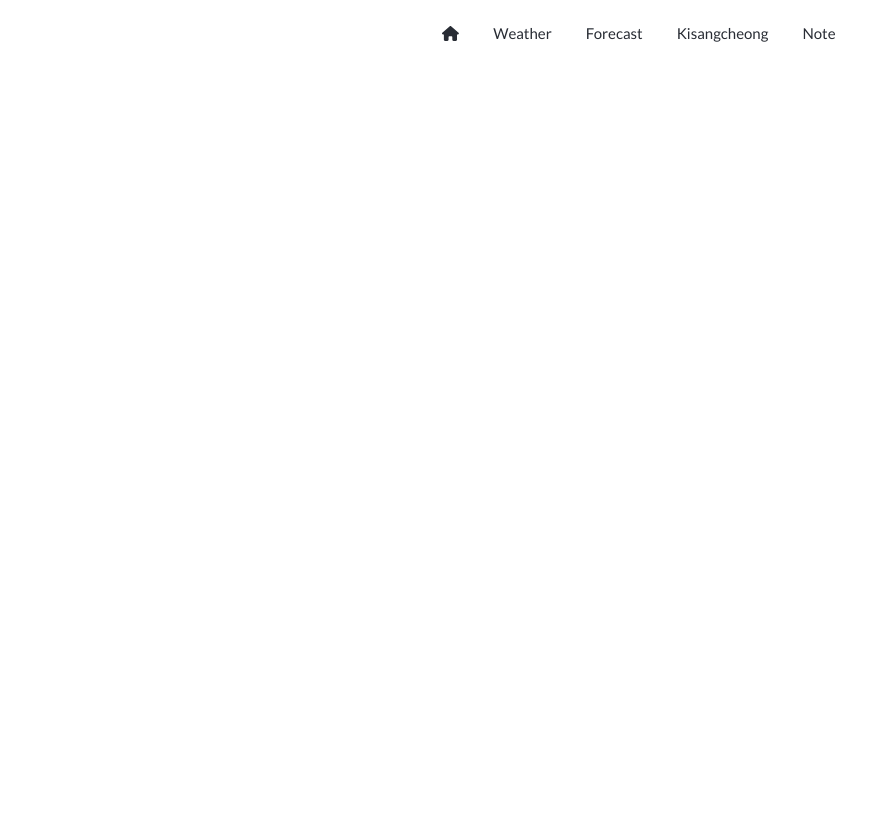
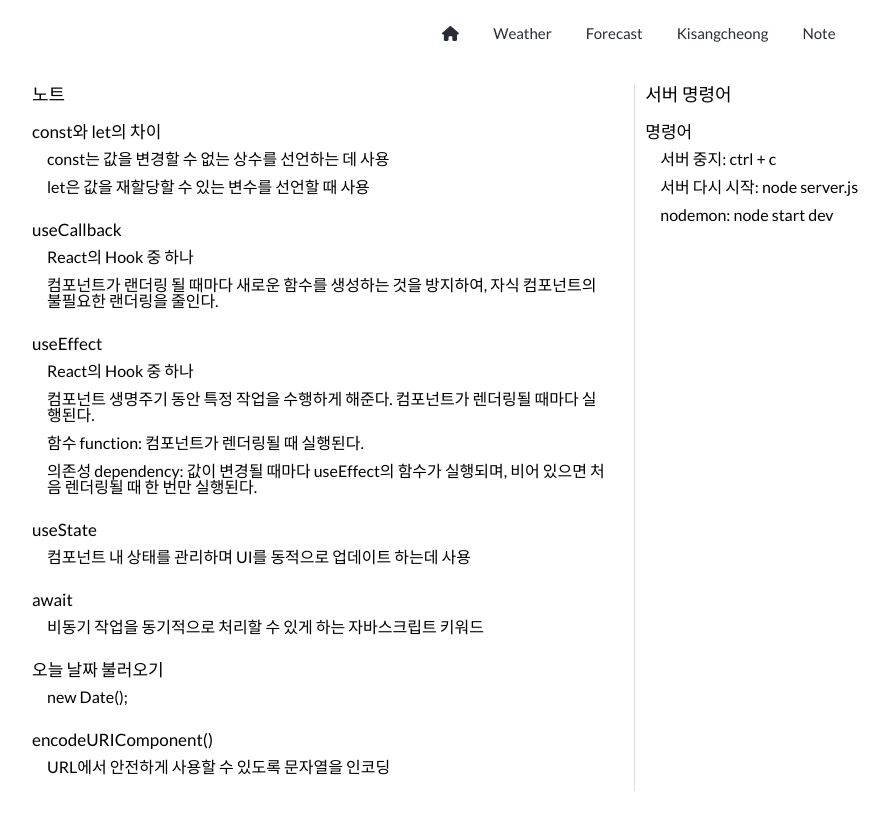
Before and after one commit to juyeong-yun/weather-app, a React (Create React App) app in the folder weather-app/: page /weather-app/study-note in a window 1280 px wide. Shown: the top 814 px of the page, without its empty margins (1-890 px from the left). Built offline with nearby package versions, Linux system fonts and the light colour scheme.

Commit message:
note 정리 완료

```diff
--- a/weather-app/src/css/main.css
+++ b/weather-app/src/css/main.css
@@ -17,7 +17,3 @@ Test Page
 *+++++++++++++++++++*/
 .result { margin-top: 10px;}
 .result h4, .result p {padding: 10px 0;}
-
-.note { margin-top: 10%;}
-.note li {display: block; padding: 10px 0; line-height: initial;}
-.note li ol li{padding: 10px 15px;}
--- /dev/null
+++ b/weather-app/src/css/note.css
@@ -0,0 +1,10 @@
+.note { margin-top: 10px;}
+.note {display: flex; align-items: flex-start;}
+
+.study {border-right: 1px solid #dedddd}
+
+.study, .forServer {width: 48%; padding: 0 10px;}
+.study h3, .forServer h3 {font-size: 18px; font-weight:500; margin-bottom: 10px;}
+.study li, .forServer li {display: block; padding: 10px 0; font-size: 17px;}
+.study li ol, .forServer li ol {margin-top: 5px;}
+.study li ol li, .forServer li ol li{padding: 6px 15px; font-size: 16px;}
--- a/weather-app/src/pages/Note.js
+++ b/weather-app/src/pages/Note.js
@@ -1,11 +1,72 @@
-import react from 'react';
+import React from 'react';
+import '../css/note.css';
+import '../css/main.css';
+import '../reset.css';
 
 const Note = () => {
     return(
-        <div className='note'>
-
+        <div className='container'>
+            <div className='note'>
+                <div className='study'>
+                    <h3>노트</h3>
+                    <ul>
+                        <li>const와 let의 차이
+                            <ol>
+                                <li>const는 값을 변경할 수 없는 상수를 선언하는 데 사용</li>
+                                <li>let은 값을 재할당할 수 있는 변수를 선언할 때 사용</li>
+                            </ol>
+                        </li>
+                        <li>useCallback
+                            <ol>
+                                <li>React의 Hook 중 하나</li>
+                                <li>컴포넌트가 랜더링 될 때마다 새로운 함수를 생성하는 것을 방지하여, 자식 컴포넌트의 불필요한 랜더링을 줄인다.</li>
+                            </ol>
+                        </li>
+                        <li>useEffect
+                            <ol>
+                                <li>React의 Hook 중 하나</li>
+                                <li>컴포넌트 생명주기 동안 특정 작업을 수행하게 해준다. 컴포넌트가 렌더링될 때마다 실행된다.</li>
+                                <li>함수 function: 컴포넌트가 렌더링될 때 실행된다.</li>
+                                <li>의존성 dependency: 값이 변경될 때마다 useEffect의 함수가 실행되며, 비어 있으면 처음 렌더링될 때 한 번만 실행된다.</li>
+                            </ol>
+                        </li>
+                        <li>useState
+                            <ol>
+                                <li>컴포넌트 내 상태를 관리하며 UI를 동적으로 업데이트 하는데 사용</li>
+                            </ol>
+                        </li>
+                        <li>await
+                            <ol>
+                                <li>비동기 작업을 동기적으로 처리할 수 있게 하는 자바스크립트 키워드</li>
+                            </ol>
+                        </li>
+                        <li>오늘 날짜 불러오기
+                            <ol>
+                                <li><code>new Date();</code></li>
+                            </ol>
+                        </li>
+                        <li>encodeURIComponent()
+                            <ol>
+                                <li>URL에서 안전하게 사용할 수 있도록 문자열을 인코딩</li>
+                            </ol>
+                        </li>
+                    </ul>
+                </div>
+                <div className='forServer'>
+                    <h3>서버 명령어</h3>
+                    <ul>
+                        <li> 명령어
+                            <ol>
+                                <li>서버 중지: <code>ctrl + c</code></li>
+                                <li>서버 다시 시작: <code>node server.js</code></li>
+                                <li>nodemon: <code>node start dev</code></li>
+                            </ol>
+                        </li>
+                    </ul>
+                </div>
+            </div>
         </div>
-    )
+    );
 };
 
 export default Note;
```
